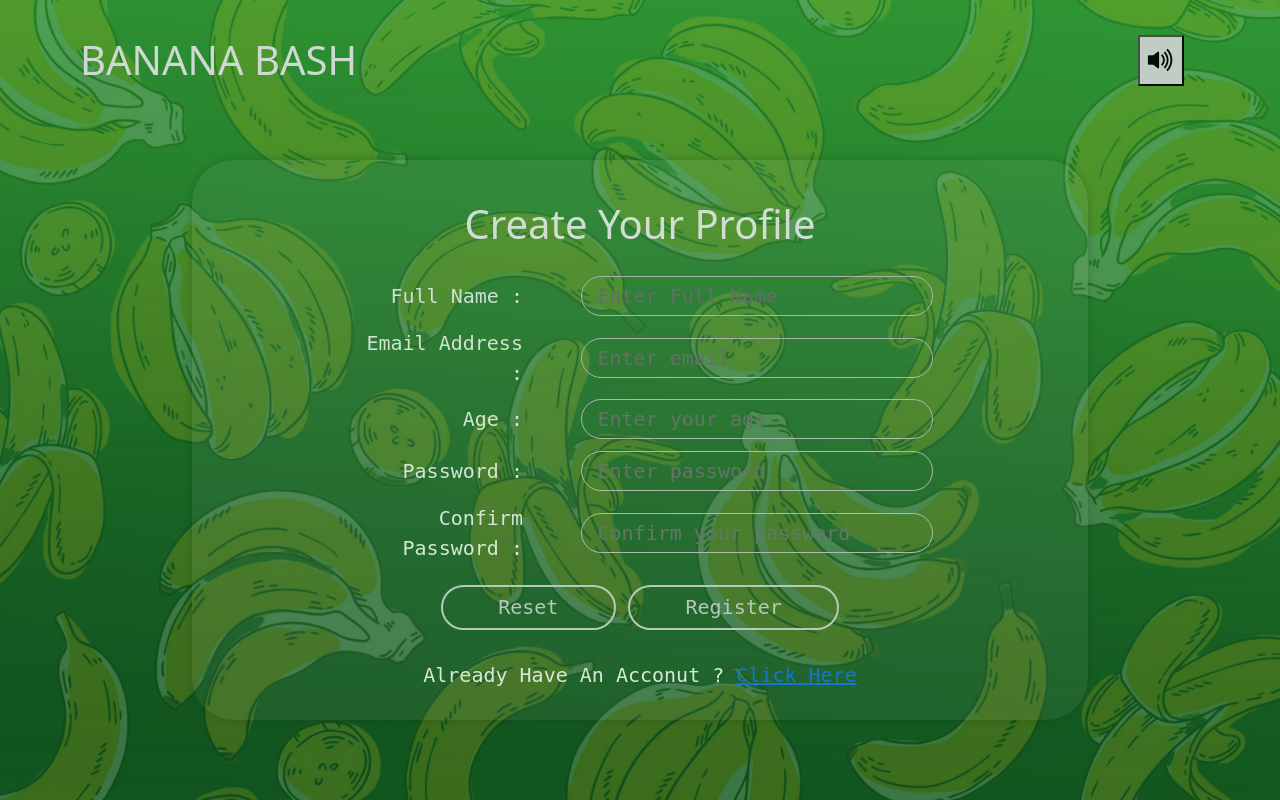
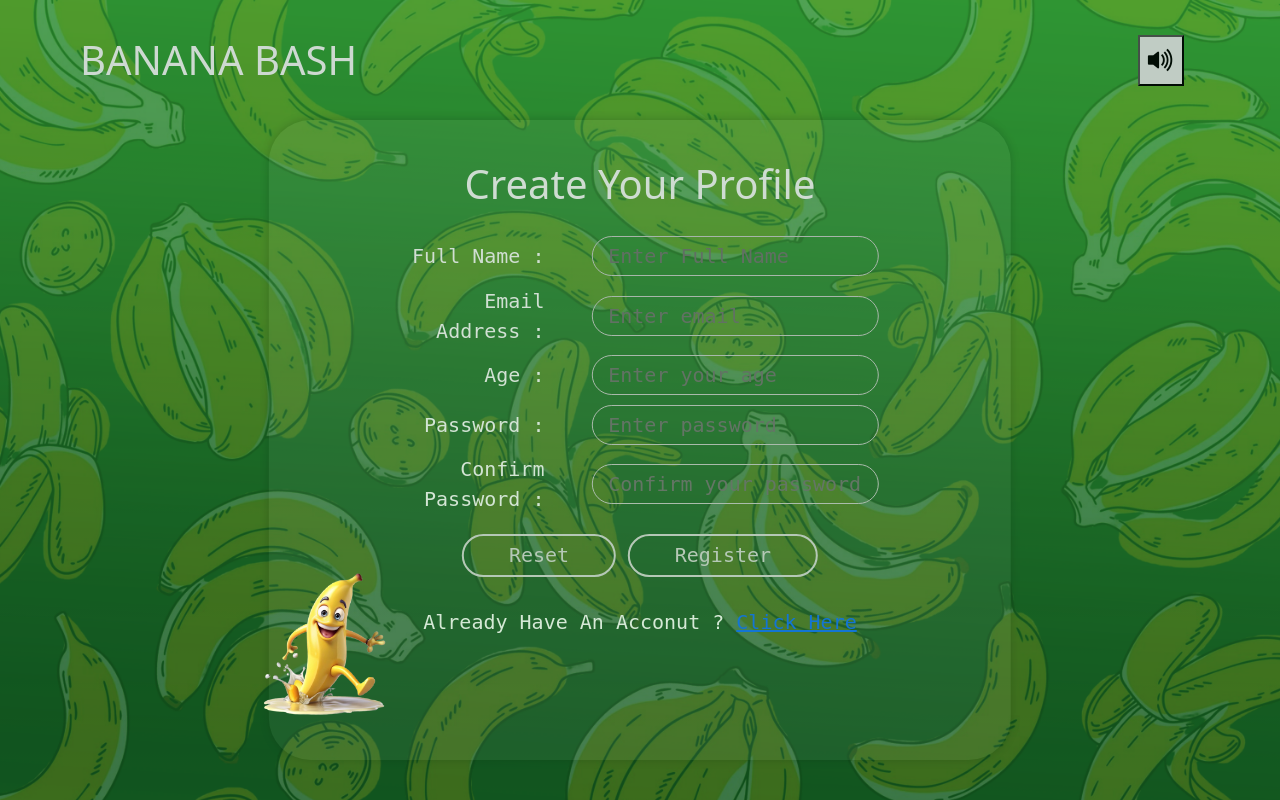
Before and after one commit to HiruRajapaksha/BananaBash, a PHP site: page /register.php in a window 1280 px wide. Run offline with PHP 8.4, Linux system fonts and the light colour scheme.

Commit message:
Enhance registration page layout and styles; adjust dimensions, update button colors, and add animated moving image

```diff
--- a/Static Assets/css/style.css
+++ b/Static Assets/css/style.css
@@ -241,8 +241,8 @@ body {
     top: 55%;
     left: 50%;
     transform: translate(-50%, -50%);
-    width: 70%;
-    height: 70vh;
+    width: 58%;
+    height: 80vh;
     padding: 30px;
     background-color: rgba(255, 255, 255, 0.068);
     border-radius: 42px;
@@ -283,10 +283,11 @@ body {
 }
 
 .regformBtn:hover {
-    background-color: #9747FF;
     color: #D9D9D9;
     transform: scale(1.2);
-    box-shadow: 0 0 40px rgba(166, 0, 255, 0.8);
+    background-color: #4EBA16;
+    box-shadow: 0 0 40px rgba(34, 140, 34, 0.8);
+
 }
 
 .cancelbtn {
--- a/View/register.php
+++ b/View/register.php
@@ -16,6 +16,55 @@ include '../Controller/registerHandler.php';
     <script src="../Static Assets/js/bgAudio.js"></script>
 
     <title>QUEEZY BUNCH</title>
+    <style>
+        body,
+        html {
+            overflow-x: hidden;
+            overflow-y: hidden;
+        }
+
+        @keyframes moveLeftToRight {
+            0% {
+                bottom: -10%;
+                left: 10%;
+                opacity: 0;
+            }
+
+            25% {
+                bottom: 10%;
+                left: 10%;
+                opacity: 1;
+            }
+
+            50% {
+                bottom: 10%;
+                left: 70%;
+                opacity: 1;
+            }
+
+            75% {
+                bottom: 10%;
+                left: 100%;
+                opacity: 0;
+            }
+
+            100% {
+                bottom: -10%;
+                left: -20%;
+                opacity: 0;
+            }
+        }
+
+        .moving-image {
+            position: absolute;
+            bottom: 10%;
+            width: 150px;
+            height: auto;
+            z-index: 10;
+            animation: moveLeftToRight 5s infinite ease-in-out;
+        }
+    </style>
+
 </head>
 
 <body>
@@ -54,7 +103,7 @@ include '../Controller/registerHandler.php';
                     </div>
                     <div class="text-center">
                         <button class="cancelbtn" type="reset" id="cancelbtn">Reset</button>
-                    <button class="regformBtn" type="submit" id="regbtn" name="register" >Register</button> <br><br>
+                        <button class="regformBtn" type="submit" id="regbtn" name="register">Register</button> <br><br>
                         Already Have An Acconut ? <a href="login.php" id="loginlink">Click Here</a>
 
                     </div>
@@ -62,6 +111,8 @@ include '../Controller/registerHandler.php';
             </div>
         </div>
     </div>
+    <img src="../Static Assets/assets/images/regBanana.png" alt="Moving Image" class="moving-image">
+
     <audio id="music">
         <source type="audio/mp3" src="../Static Assets/assets/audio/bg_music.mp3">
     </audio>
```
Also changed, not shown: Static Assets/assets/images/regBanana.png (added). Lines whose indentation alone changed are shown as unchanged.
